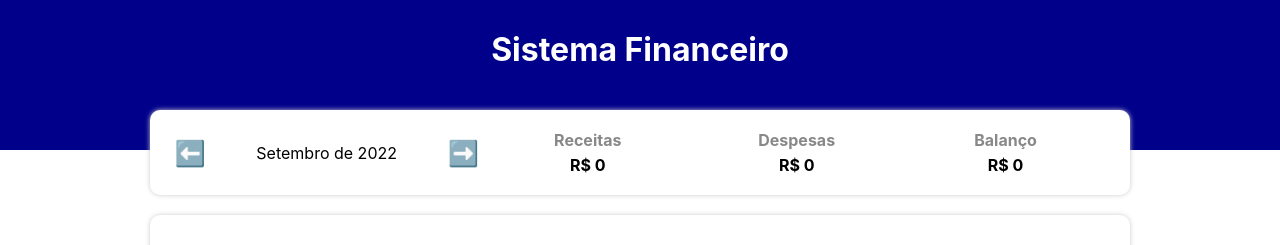
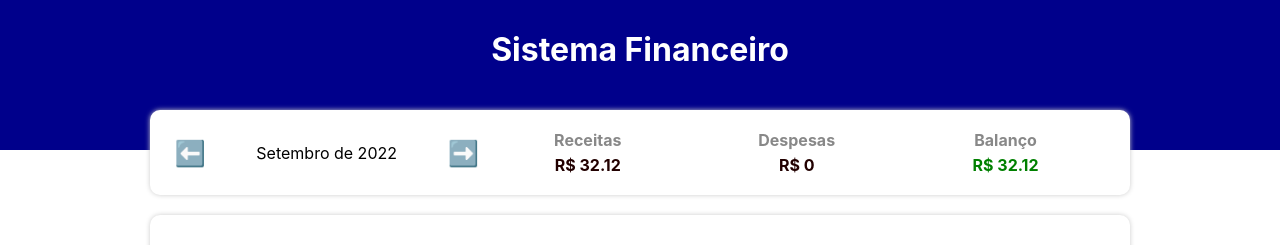
Before and after one commit to JuanMLima/Gestor-de-despesas, a React (Create React App) app: page / in a window 1280 px wide. Shown: the top 245 px of the page. Built offline with nearby package versions, Linux system fonts and the light colour scheme.

Commit message:
Finalização S/ input

```diff
--- a/src/App.tsx
+++ b/src/App.tsx
@@ -19,6 +19,24 @@
   useEffect(()=>{
     setFilteredList (FilterListByMonth(list, currentMonth));
   }, [list, currentMonth]);
+
+  useEffect(()=>{
+  let incomeCount = 0;
+  let expense = 0;
+
+    for(let i in filteredList) {
+      if (categories[filteredList[i].category].expense){
+        expense += filteredList[i].value;
+
+      } else {
+        incomeCount += filteredList[i].value;
+      }
+
+      setIncome(incomeCount);
+      setExpense(expense);
+    }
+
+  },[filteredList]);
 
 const handleMonthChange = (newMonth: string) => {
     setCurrentMonth(newMonth);
--- a/src/components/InfoArea/index.tsx
+++ b/src/components/InfoArea/index.tsx
@@ -33,9 +33,11 @@
                 <C.MonthArrow onClick={handleNextMonth}>➡️</C.MonthArrow>
             </C.MonthArea>
             <C.ResumeArea>
-                <ResumeItem title="Receitas" value={income} />
+                <ResumeItem title="Receitas" value={income}/>
                 <ResumeItem title="Despesas" value={expense} />
-                <ResumeItem title="Balanço" value={income - expense} />
+                <ResumeItem title="Balanço"
+                            value={income - expense}
+                            color={(income-expense) < 0 ? 'red' : 'green'}  />
             </C.ResumeArea>
         </C.Container>
     );
--- a/src/components/ResumeItem/index.tsx
+++ b/src/components/ResumeItem/index.tsx
@@ -3,13 +3,14 @@
 type Props ={
     title: string;
     value: number;
+    color?: string;
 }
 
-export const ResumeItem = ({title, value}:Props) => {
+export const ResumeItem = ({title, value, color }:Props) => {
     return (
         <C.Container>
             <C.Title>{title}</C.Title>
-            <C.Info>R$ {value} </C.Info>
+            <C.Info color={color}>R$ {value} </C.Info>
         </C.Container>
     );
 }
--- a/src/components/ResumeItem/styles.ts
+++ b/src/components/ResumeItem/styles.ts
@@ -11,9 +11,9 @@
     margin-bottom: 5px;
 `;
 
-export const Info = styled.div`
+export const Info = styled.div<{ color?: string}>`
     text-align: center;
     font-weight: bold;
-    color: #000;
+    color: ${props => props.color ?? '#200'};
 
 `;
```
